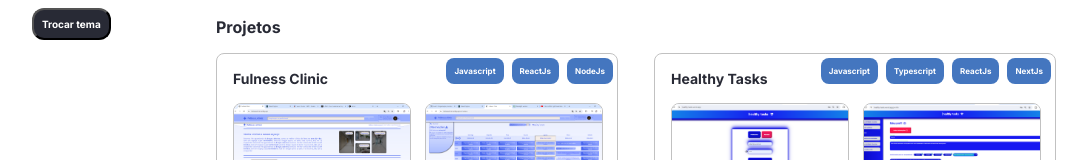
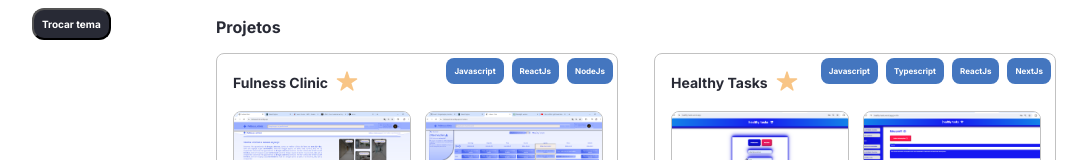
Before and after one commit to mateusrc-dev/portfolio-ebac, a React (Create React App) app: page / in a window 1280 px wide. Shown: the part 444-604 px from the top of the page, without its empty margins (96-1183 px from the left). Built offline with nearby package versions, Linux system fonts and the light colour scheme.

Commit message:
create component Tooltip

```diff
--- a/package.json
+++ b/package.json
@@ -12,6 +12,7 @@
     "@types/react-dom": "^18.2.18",
     "react": "^18.2.0",
     "react-dom": "^18.2.0",
+    "react-icons": "^5.2.1",
     "react-intersection-observer": "^9.10.2",
     "react-scripts": "5.0.1",
     "react-scroll-trigger": "^0.6.14",
--- a/src/components/Projeto/index.tsx
+++ b/src/components/Projeto/index.tsx
@@ -7,6 +7,7 @@ import {
   Container,
   ContainerImages,
   ContainerTags,
+  IconComponent,
   LinkBotao,
   Modal,
   ModalContent
@@ -17,6 +18,7 @@ import closeIcon from '../../assets/close.png'
 import { ReactNode, useEffect, useState } from 'react'
 import { useInView } from 'react-intersection-observer'
 import { Projetos } from '../../containers/Projetos'
+import Tooltip from '../Tooltip'
 
 type ModalState = {
   visibility: boolean
@@ -74,7 +76,14 @@ const Projeto = ({
     <Container>
       <ComponenteScrollReveal>
         <Card>
-          <Titulo>{nome}</Titulo>
+          <Titulo>
+            {nome}{' '}
+            {nome === 'Fulness Clinic' || nome === 'Healthy Tasks' ? (
+              <Tooltip content="Projeto Pessoal">
+                <IconComponent />
+              </Tooltip>
+            ) : null}
+          </Titulo>
           <ContainerImages>
             {imagens.map((item, index) => (
               <ComponentImg
--- a/src/components/Projeto/styles.ts
+++ b/src/components/Projeto/styles.ts
@@ -1,3 +1,4 @@
+import { IoStar } from 'react-icons/io5'
 import styled from 'styled-components'
 
 export const Container = styled.div`
@@ -85,6 +86,13 @@ export const ComponentImg = styled.div`
       opacity: 1;
     }
   }
+`
+
+export const IconComponent = styled(IoStar)`
+  width: 22px;
+  height: 22px;
+  color: #f8c586;
+  transition: all 0.5s ease;
 `
 
 export const ContainerImages = styled.ul`
--- a/src/components/Titulo/index.tsx
+++ b/src/components/Titulo/index.tsx
@@ -1,7 +1,8 @@
+import { ReactNode } from 'react'
 import { Titulo as TituloEstilo } from './styles'
 
 export type Props = {
-  children: string
+  children: ReactNode
   fontSize?: number
 }
 
--- a/src/components/Titulo/styles.ts
+++ b/src/components/Titulo/styles.ts
@@ -6,4 +6,7 @@ export const Titulo = styled.h3<Props>`
   font-size: ${(props) => (props.fontSize ? props.fontSize + 'px' : '14px')};
   font-weight: bold;
   margin-bottom: 16px;
+  display: flex;
+  align-items: center;
+  gap: 8px;
 `
--- /dev/null
+++ b/src/components/Tooltip/index.tsx
@@ -0,0 +1,20 @@
+import { Container, TooltipContainer } from './styles'
+
+type TooltipProps = {
+  content: string
+  children: React.ReactNode
+  clickEvent?: () => void
+} // vamos colocar as propriedades em AvatarImage de uma tag img - podemos fazer isso colocando a tipagem em props
+
+const Tooltip = ({ children, content, clickEvent }: TooltipProps) => {
+  return (
+    <Container onClick={clickEvent}>
+      {children}
+      <TooltipContainer>
+        <p>{content}</p>
+      </TooltipContainer>
+    </Container>
+  )
+}
+
+export default Tooltip
--- /dev/null
+++ b/src/components/Tooltip/styles.ts
@@ -0,0 +1,44 @@
+import styled from 'styled-components'
+
+export const Container = styled.button`
+  position: relative;
+  cursor: pointer;
+  background: transparent;
+  border: none;
+  transition: all 0.5s ease;
+
+  &:hover {
+    filter: brightness(1.2);
+    span {
+      opacity: 1;
+      transform: translateY(0px);
+    }
+  }
+`
+
+export const TooltipContainer = styled.span`
+  position: absolute;
+  top: -64px;
+  left: -84px;
+  display: flex;
+  align-items: center;
+  justify-content: center;
+  width: 150px;
+  padding: 20px;
+  color: ${(props) => props.theme.corDeFundo};
+  background: ${(props) => props.theme.corDeFundoBotao};
+  border-radius: 10px;
+  opacity: 0;
+  transform: translateY(25px);
+  transition: all 0.5s ease;
+
+  &:after {
+    content: '';
+    position: absolute;
+    top: 100%;
+    border-width: 5px;
+    border-style: solid;
+    border-color: ${(props) => props.theme.corDeFundoBotao} transparent
+      transparent transparent;
+  }
+`
```
Also changed, not shown: 1 other file (tests, documents, lock files or other folders).
